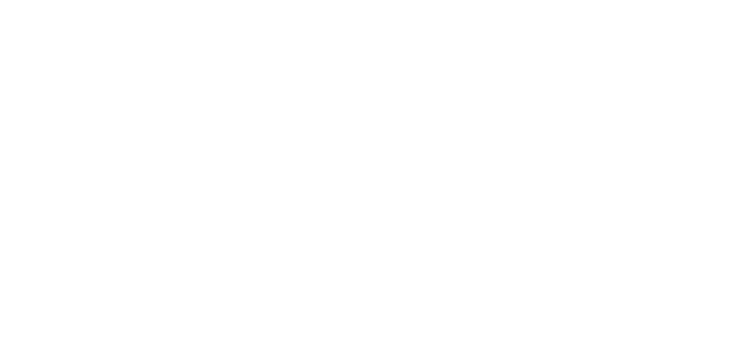
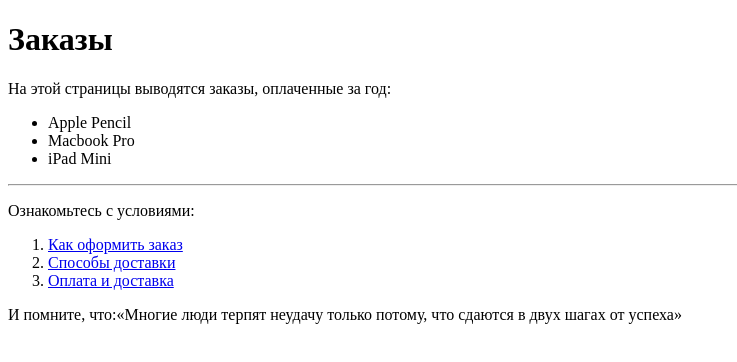
Before and after one commit to Beginter/Frontbeg-test-module-01, a plain HTML site: page index.html in a window 1280 px wide. Shown: the whole page, without its empty margins (0-737 px from the left). Drawn offline with Linux system fonts and the light colour scheme.

Commit message:
add html base tags

```diff
--- a/index.html
+++ b/index.html
@@ -7,5 +7,26 @@
     <link rel="shortcut icon" href="favicon.ico" />
     <link rel="icon" href="favicon.svg" type="image/svg+xml" />
   </head>
-  <body></body>
+  <body>
+    <h1>Заказы</h1>
+    <p>На этой страницы выводятся заказы, оплаченные за год:</p>
+    <ul>
+      <li>Apple Pencil</li>
+      <li>Macbook Pro</li>
+      <li>iPad Mini</li>
+    </ul>
+    <hr />
+    <p>Ознакомьтесь с условиями:</p>
+    <ol>
+      <li><a href="#">Как оформить заказ</a></li>
+      <li><a href="#">Способы доставки</a></li>
+      <li><a href="#">Оплата и доставка</a></li>
+    </ol>
+    <p>
+      И помните, что:<q
+        >Многие люди терпят неудачу только потому, что сдаются в двух шагах от
+        успеха</q
+      >
+    </p>
+  </body>
 </html>
```
